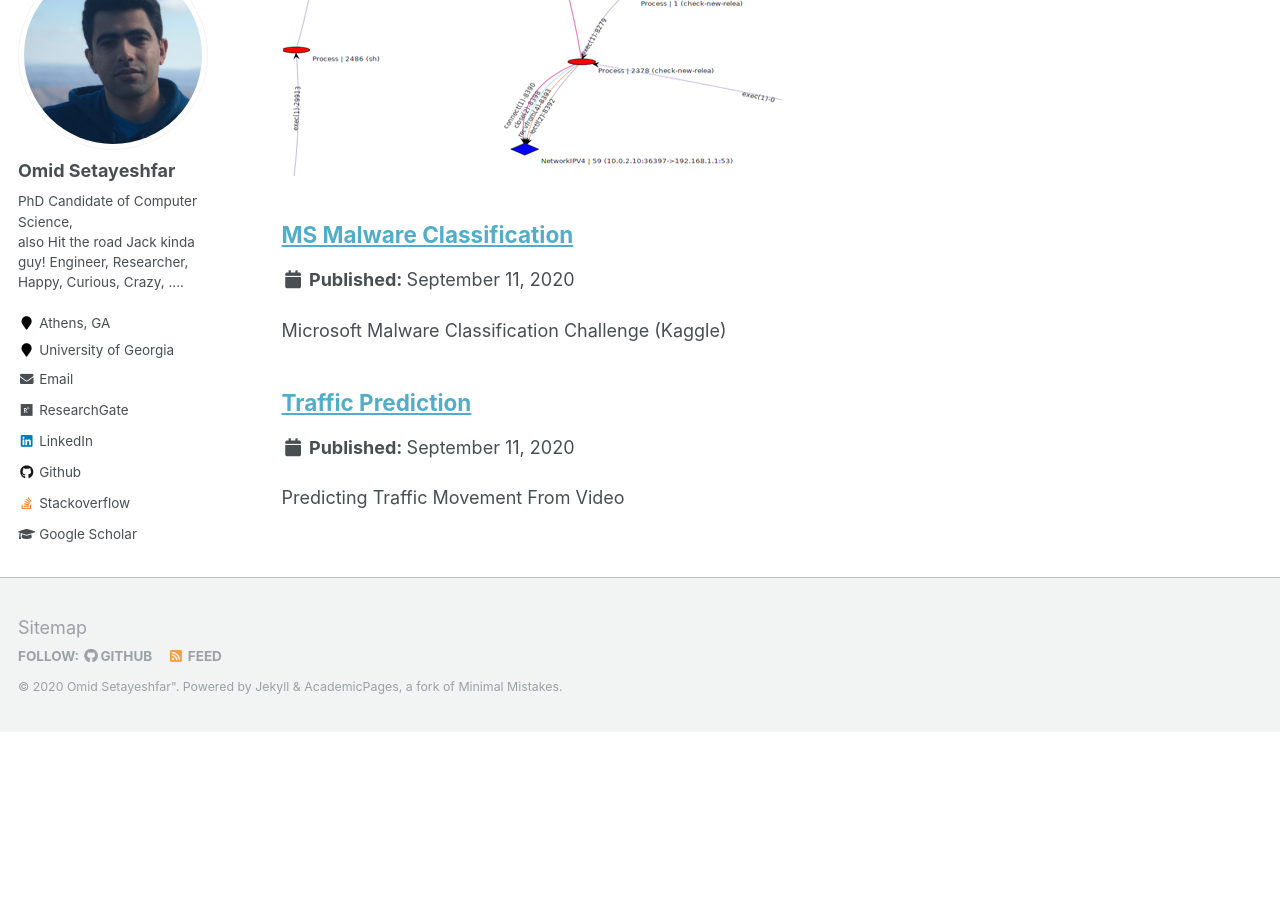
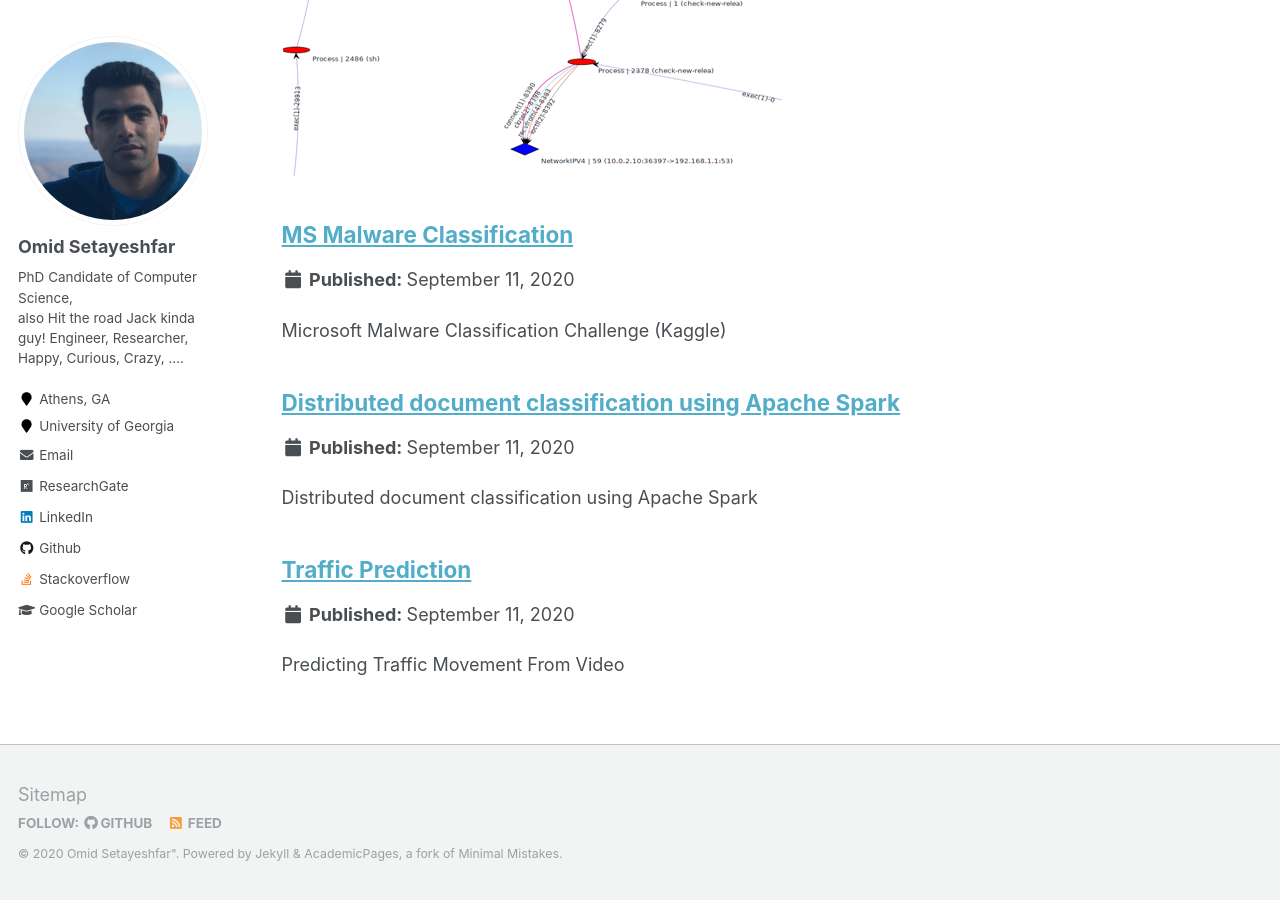
Before and after one commit to omid-s/omid-s.github.io, a Jekyll site: the page built from _pages/portfolio.html, in a window 1280 px wide and 900 px high, scrolled down 772 px. Built offline with Jekyll 4.4.1, drawn with Linux system fonts in a browser that asks for light colours; before the commit the page ends 1504 px from its top, so only the background shows below that; part of the change alters nothing that is shown.

Commit message:
adds scalable doc. classification

```diff
--- /dev/null
+++ b/_portfolio/scalable_doc_classification.md
@@ -0,0 +1,10 @@
+---
+title: "Distributed document classification using Apache Spark"
+excerpt: "Distributed document classification using Apache Spark"
+year: 2018
+collection: portfolio
+---
+
+A scalable document classification, built using the Apache Spark APIs to on Reuters Corpus. In this challenge we designed improved classifiers and pre-processing modules that scale on the distributed Google Compute Cluster platform for setups. We achieved 80+% accuracy on the classification.
+
+Details of the project can be found [here](https://github.com/omid-s/scalable_document_classification_team-crux-p1) and [here(wiki)](https://github.com/dsp-uga/team-crux-p1/wiki).
```
Also changed, not shown: _portfolio/traffic_prediction.md (+0 -1 lines).
